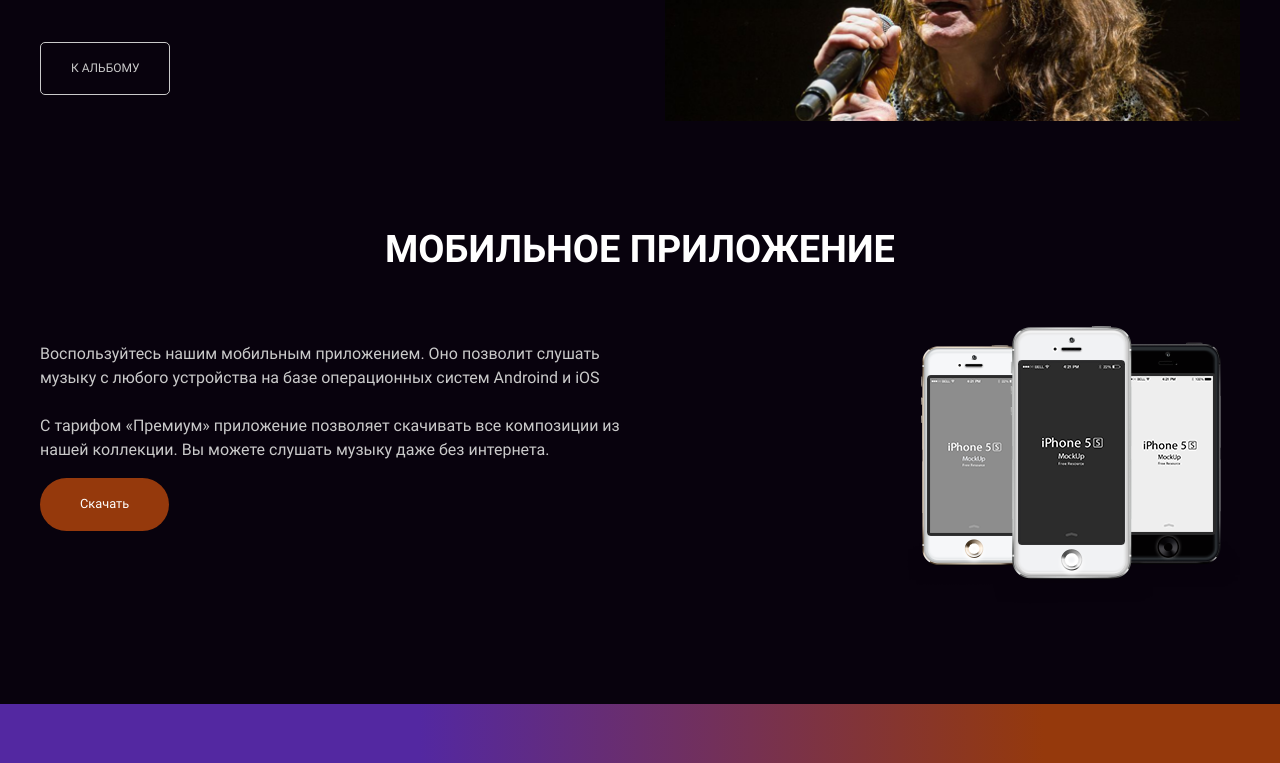
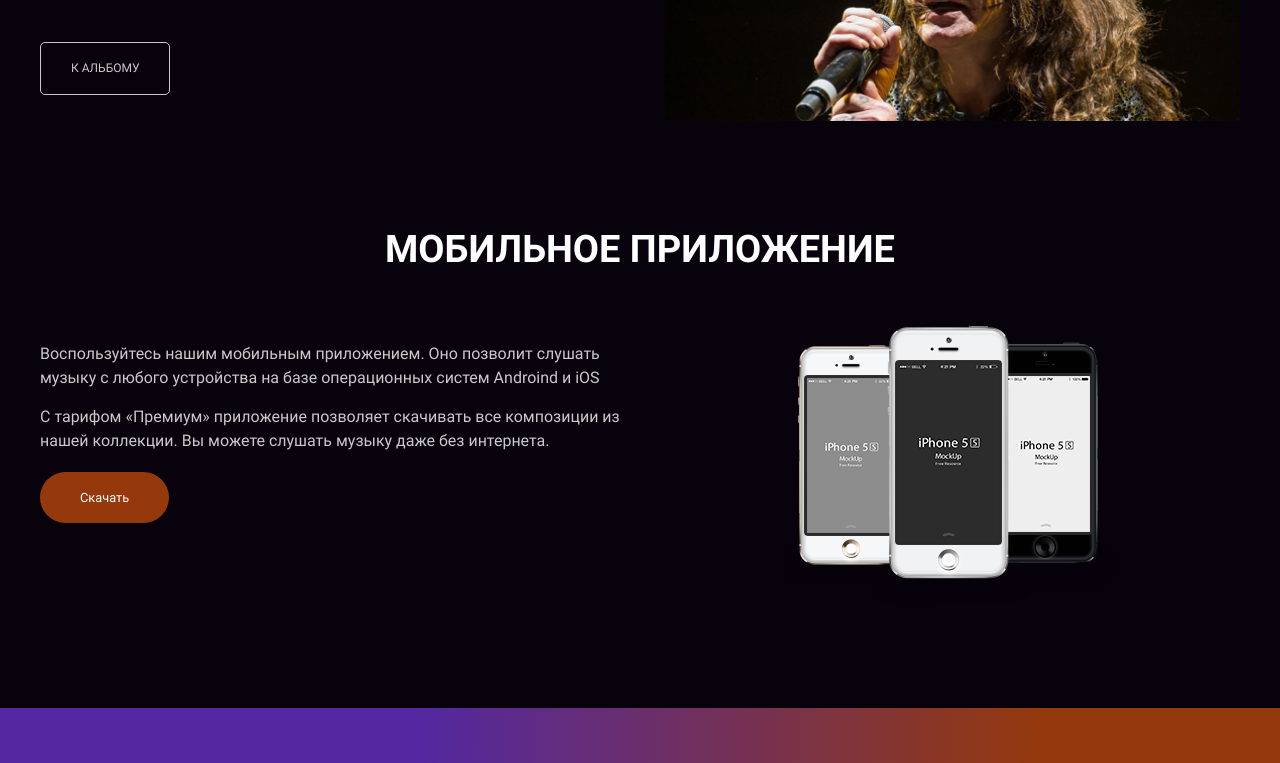
Before and after one commit to a-gunderin/layout-music-box, a website: page src/index.html in a window 1280 px wide. Shown: the part 2380-3143 px from the top of the page. Drawn offline with nearby package versions, Linux system fonts and the light colour scheme.

Commit message:
Trying to pass hexlet-check 18

```diff
--- a/src/css/atomic.css
+++ b/src/css/atomic.css
@@ -118,6 +118,9 @@
 .Cur\(p\) {
   cursor: pointer;
 }
+.D\(b\) {
+  display: block;
+}
 .D\(f\) {
   display: flex;
 }
@@ -196,9 +199,6 @@
 .H\(50px\) {
   height: 50px;
 }
-.H\(53px\) {
-  height: 53px;
-}
 .H\(57px\) {
   height: 57px;
 }
@@ -243,6 +243,9 @@
 }
 .Mt\(16px\) {
   margin-top: 16px;
+}
+.Mt\(19px\) {
+  margin-top: 19px;
 }
 .Mt\(24px\) {
   margin-top: 24px;
@@ -312,6 +315,9 @@
 }
 .Mstart\(-25px\) {
   margin-left: -25px;
+}
+.Mstart\(20px\) {
+  margin-left: 20px;
 }
 .Mstart\(25px\) {
   margin-left: 25px;
@@ -621,4 +627,7 @@
   .Mb\(50px\)--lg {
     margin-bottom: 50px;
   }
+  .Mstart\(0\)--lg {
+    margin-left: 0;
+  }
 }
--- a/src/index.html
+++ b/src/index.html
@@ -111,17 +111,17 @@
 				<img src="images/Ordinary_Man.png" alt="Ordinary Man" class="W(100%) Maw(575px) Mb(50px)--lg Or(-1)--lg">
 			</div>
 		</section>
-		<section id="page-app" class="Pt(100px) Pb(100px)">
-			<h3 class="Ta(c) Fz(38px) Lh(57px) Tt(u) Mt(0) Mb(48px) Fz(18px)--md Lh(27px)--md">Мобильное приложение</h3>
-			<div class="Maw(1200px) Mstart(a) Mend(a) Pstart(20px) Pend(20px) D(f) Jc(sb) Fld(c)--lg Ai(c)--lg">
+		<section id="page-app" class="Maw(1200px) Mstart(a) Mend(a) Pstart(20px) Pend(20px) Pt(100px) Pb(100px)">
+			<h2 class="Ta(c) Fz(38px) Lh(57px) Tt(u) Mt(0) Mb(48px) Fz(18px)--md Lh(27px)--md">Мобильное приложение</h2>
+			<div class="D(f) Jc(sb) Fld(c)--lg Ai(c)--lg">
 				<p class="Mt(16px) Mb(0) Maw(600px) W(100%) Lh(150%) C(textColor) Mt(0)--lg">
-					Воспользуйтесь нашим мобильным приложением. Оно позволит слушать музыку с любого устройства на базе операционных систем Androind и iOS
-					<br><br>
-					С тарифом «Премиум» приложение позволяет скачивать все композиции из нашей коллекции. Вы можете слушать музыку даже без интернета.
-					<br>
-					<a href="#" class="D(if) Ai(c) H(53px) Mt(16px) Pstart(40px) Pend(40px) Fz(12.8px) Td(n) C(white) Bdrs(32px) Bgc(darkOrange)">Скачать</a>
+					<span class="D(b) Mb(15px)">Воспользуйтесь нашим мобильным приложением. Оно позволит слушать музыку с любого устройства на базе операционных систем Androind и iOS</span>
+					<span class="D(b)">С тарифом «Премиум» приложение позволяет скачивать все композиции из нашей коллекции. Вы можете слушать музыку даже без интернета.</span>
+					<a href="#" class="btn D(if) Ai(c) Mt(19px) Pt(16px) Pb(16px)  Pstart(40px) Pend(40px) Fz(12.8px) Lh(150%) Td(n) C(white) Bdrs(32px) Bgc(darkOrange)">Скачать</a>
 				</p>
-				<img src="images/iphone.png" alt="Mobile App" class="W(100%) Maw(333px) Or(-1)--lg Mb(16px)--lg">
+				<div class="Maw(600px) W(100%) Ta(c)">
+					<img src="images/iphone.png" alt="Mobile App" class="Mstart(20px) W(100%) Maw(333px) Mstart(0)--lg Or(-1)--lg Mb(16px)--lg">
+				</div>
 			</div>
 		</section>
 	</main>
```
